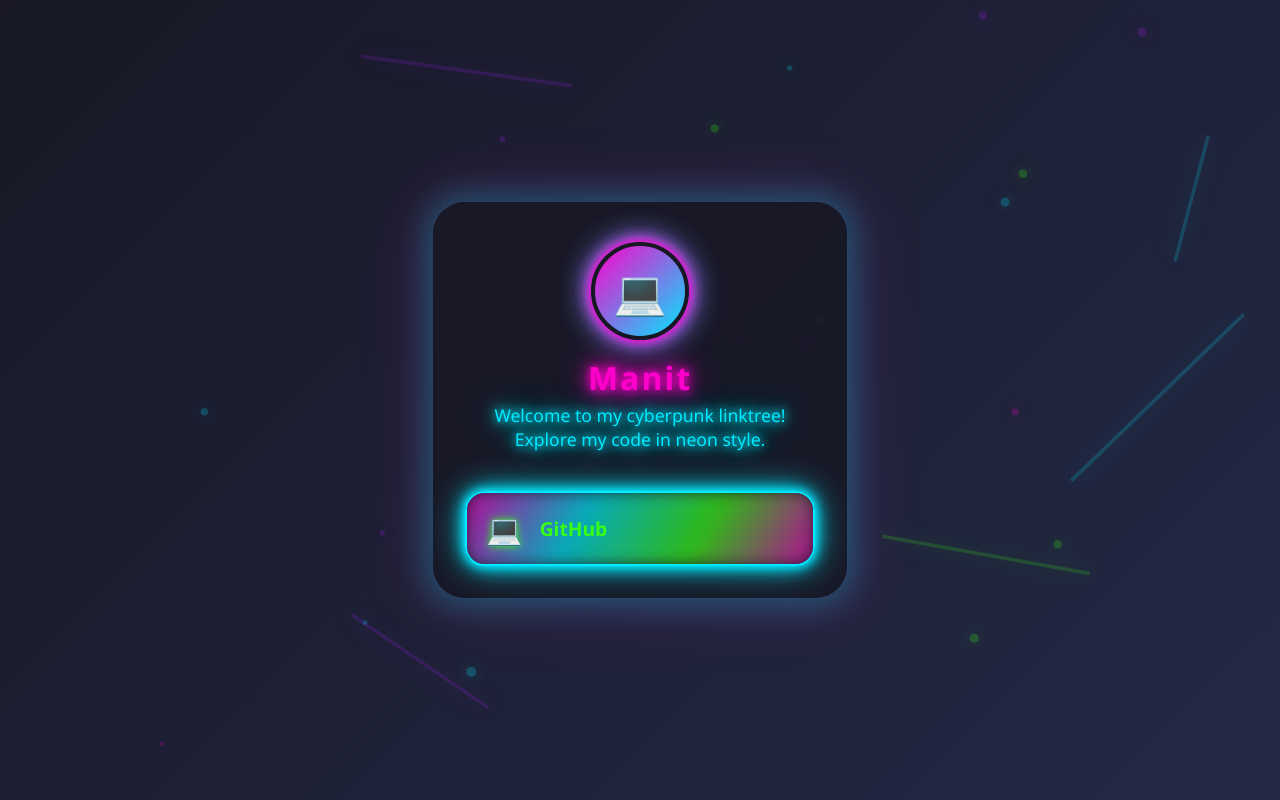
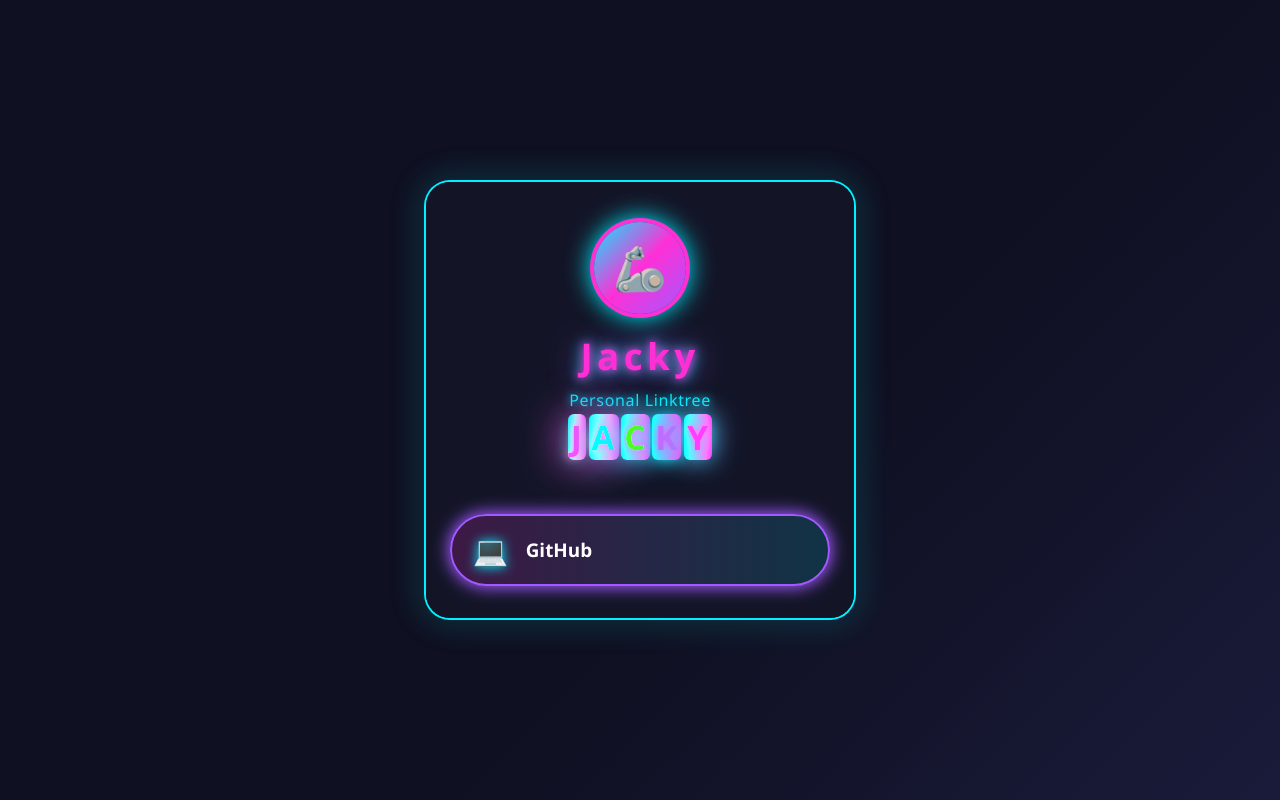
Before and after one commit to manit-deploy/linktree-vibrant-neon-links-2c3306c4, a plain HTML site: page index.html in a window 1280 px wide. Drawn offline with Linux system fonts and the light colour scheme.

Commit message:
Update linktree for vibrant-neon-links

```diff
--- a/index.html
+++ b/index.html
@@ -3,18 +3,16 @@
 <head>
     <meta charset="UTF-8">
     <meta name="viewport" content="width=device-width, initial-scale=1.0">
-    <title>Manit's Neon Linktree</title>
+    <title>Jacky | Neon Cyberpunk Linktree</title>
     <style>
         :root {
-            --neon-pink: #ff00cc;
-            --neon-blue: #00eaff;
-            --neon-purple: #a020f0;
+            --bg: #0f1021;
+            --neon-pink: #ff2fd6;
+            --neon-blue: #00f0ff;
+            --neon-purple: #a259ff;
             --neon-green: #39ff14;
-            --bg-dark: #181825;
             --text-main: #fff;
-            --glow-pink: 0 0 8px #ff00cc, 0 0 16px #ff00cc, 0 0 32px #ff00cc;
-            --glow-blue: 0 0 8px #00eaff, 0 0 16px #00eaff, 0 0 32px #00eaff;
-            --glow-green: 0 0 8px #39ff14, 0 0 16px #39ff14, 0 0 32px #39ff14;
+            --glow: 0 0 8px var(--neon-pink), 0 0 16px var(--neon-blue), 0 0 32px var(--neon-purple);
         }
         html, body {
             height: 100%;
@@ -23,74 +21,84 @@
         }
         body {
             min-height: 100vh;
-            min-width: 100vw;
-            background: linear-gradient(135deg, #181825 0%, #232946 100%);
+            background: linear-gradient(135deg, #0f1021 60%, #1a1b3a 100%);
+            color: var(--text-main);
             display: flex;
             align-items: center;
             justify-content: center;
             font-family: 'Orbitron', 'Segoe UI', 'Arial', sans-serif;
-            color: var(--text-main);
-            overflow: hidden;
-        }
-        .neon-bg {
-            position: fixed;
-            top: 0; left: 0; right: 0; bottom: 0;
-            z-index: 0;
-            pointer-events: none;
+            overflow-x: hidden;
         }
         .container {
-            position: relative;
-            z-index: 1;
-            background: rgba(24, 24, 37, 0.85);
-            border-radius: 2rem;
-            box-shadow: 0 0 32px 8px #00eaff44, 0 0 64px 16px #ff00cc22;
-            padding: 2.5rem 2rem 2rem 2rem;
-            max-width: 350px;
-            width: 90vw;
+            width: 100%;
+            max-width: 380px;
+            padding: 2.5rem 1.5rem 2rem 1.5rem;
+            background: rgba(20, 22, 40, 0.92);
+            border-radius: 1.5rem;
+            box-shadow: 0 0 32px 8px #0ff2, 0 0 0 2px var(--neon-blue);
             display: flex;
             flex-direction: column;
             align-items: center;
-            backdrop-filter: blur(2px);
+            position: relative;
+        }
+        .neon-title {
+            font-size: 2.3rem;
+            font-weight: 900;
+            letter-spacing: 0.12em;
+            margin-bottom: 0.2em;
+            color: var(--neon-pink);
+            text-shadow: 0 0 8px var(--neon-pink), 0 0 24px var(--neon-blue), 0 0 48px var(--neon-purple);
+            animation: flicker 2.5s infinite alternate;
+        }
+        @keyframes flicker {
+            0%, 100% { opacity: 1; text-shadow: var(--glow); }
+            45% { opacity: 0.85; text-shadow: 0 0 4px var(--neon-pink), 0 0 12px var(--neon-blue); }
+            50% { opacity: 0.7; text-shadow: 0 0 2px var(--neon-blue); }
+            55% { opacity: 0.85; text-shadow: 0 0 4px var(--neon-pink), 0 0 12px var(--neon-blue); }
         }
         .profile {
             display: flex;
             flex-direction: column;
             align-items: center;
-            margin-bottom: 2rem;
+            margin-bottom: 2.2rem;
         }
         .avatar {
-            width: 90px;
-            height: 90px;
+            width: 92px;
+            height: 92px;
             border-radius: 50%;
-            background: linear-gradient(135deg, var(--neon-pink), var(--neon-blue));
-            box-shadow: var(--glow-pink), var(--glow-blue);
+            background: linear-gradient(135deg, var(--neon-blue), var(--neon-pink), var(--neon-purple));
+            box-shadow: 0 0 0 4px var(--neon-pink), 0 0 24px 4px var(--neon-blue);
             display: flex;
             align-items: center;
             justify-content: center;
             font-size: 2.7rem;
             color: var(--text-main);
-            margin-bottom: 1rem;
-            border: 4px solid var(--bg-dark);
-            animation: avatarGlow 2.5s infinite alternate;
+            margin-bottom: 1.1rem;
+            position: relative;
+            overflow: hidden;
         }
-        @keyframes avatarGlow {
-            0% { box-shadow: var(--glow-pink), var(--glow-blue); }
-            100% { box-shadow: var(--glow-blue), var(--glow-pink); }
+        .avatar::after {
+            content: '';
+            position: absolute;
+            inset: 0;
+            border-radius: 50%;
+            box-shadow: 0 0 32px 8px var(--neon-pink), 0 0 64px 16px var(--neon-blue);
+            opacity: 0.25;
         }
-        .profile-name {
-            font-size: 2rem;
+        .username {
+            font-size: 1.25rem;
             font-weight: 700;
-            letter-spacing: 2px;
-            color: var(--neon-pink);
-            text-shadow: var(--glow-pink);
+            letter-spacing: 0.08em;
+            color: var(--neon-green);
+            text-shadow: 0 0 8px var(--neon-green), 0 0 24px var(--neon-blue);
             margin-bottom: 0.2rem;
         }
-        .profile-desc {
-            font-size: 1.1rem;
+        .subtitle {
+            font-size: 1rem;
             color: var(--neon-blue);
-            text-shadow: var(--glow-blue);
-            margin-bottom: 0.5rem;
-            text-align: center;
+            letter-spacing: 0.04em;
+            margin-bottom: 0.2rem;
+            text-shadow: 0 0 8px var(--neon-blue);
         }
         .links {
             width: 100%;
@@ -102,92 +110,99 @@
             display: flex;
             align-items: center;
             gap: 1.1rem;
-            background: rgba(24, 24, 37, 0.92);
-            border: 2px solid var(--neon-blue);
-            border-radius: 1.2rem;
-            padding: 1rem 1.2rem;
-            font-size: 1.2rem;
+            background: linear-gradient(90deg, rgba(255,47,214,0.18) 0%, rgba(0,240,255,0.14) 100%);
+            border: 2px solid var(--neon-purple);
+            border-radius: 2.5rem;
+            padding: 0.95rem 1.3rem;
+            font-size: 1.18rem;
             font-weight: 600;
-            color: var(--neon-green);
+            color: var(--text-main);
             text-decoration: none;
-            box-shadow: var(--glow-blue);
+            box-shadow: 0 0 16px 2px var(--neon-purple), 0 0 0 0 var(--neon-blue);
             transition:
                 background 0.25s cubic-bezier(.4,2,.6,1),
-                border 0.25s cubic-bezier(.4,2,.6,1),
-                color 0.25s cubic-bezier(.4,2,.6,1),
-                box-shadow 0.25s cubic-bezier(.4,2,.6,1),
+                box-shadow 0.22s cubic-bezier(.4,2,.6,1),
+                border 0.22s cubic-bezier(.4,2,.6,1),
+                color 0.22s cubic-bezier(.4,2,.6,1),
                 transform 0.18s cubic-bezier(.4,2,.6,1);
             position: relative;
             overflow: hidden;
         }
-        .link .icon {
-            font-size: 1.5em;
-            filter: drop-shadow(0 0 4px var(--neon-green));
-            transition: filter 0.2s;
-        }
         .link:hover, .link:focus {
             background: linear-gradient(90deg, var(--neon-pink) 0%, var(--neon-blue) 100%);
-            color: var(--text-main);
-            border-color: var(--neon-pink);
-            box-shadow: var(--glow-pink), var(--glow-blue), 0 0 24px 8px #39ff1488;
-            transform: scale(1.04) translateY(-2px);
+            color: #fff;
+            border-color: var(--neon-green);
+            box-shadow: 0 0 32px 8px var(--neon-blue), 0 0 64px 16px var(--neon-pink);
+            transform: scale(1.045) translateY(-2px);
         }
-        .link:hover .icon, .link:focus .icon {
-            filter: drop-shadow(0 0 8px var(--neon-pink));
+        .icon {
+            font-size: 1.5em;
+            filter: drop-shadow(0 0 6px var(--neon-blue));
+            transition: filter 0.22s;
         }
-        /* Glowing animated border */
-        .link::before {
-            content: '';
-            position: absolute;
-            inset: -2px;
-            border-radius: 1.2rem;
-            background: linear-gradient(120deg, var(--neon-pink), var(--neon-blue), var(--neon-green), var(--neon-pink));
-            z-index: 0;
-            opacity: 0.7;
-            filter: blur(8px);
-            transition: opacity 0.2s;
-            animation: borderGlow 2.5s linear infinite;
+        .link:hover .icon {
+            filter: drop-shadow(0 0 12px var(--neon-green));
         }
-        .link:hover::before, .link:focus::before {
-            opacity: 1;
+        /* Manit replaced with Jacky in neon cyberpunk style */
+        .neon-word {
+            display: flex;
+            gap: 0.18em;
+            margin-bottom: 1.2rem;
+            justify-content: center;
         }
-        .link > * {
-            position: relative;
-            z-index: 1;
+        .neon-letter {
+            font-size: 2.1rem;
+            font-weight: 800;
+            letter-spacing: 0.04em;
+            padding: 0 0.08em;
+            border-radius: 0.18em;
+            background: linear-gradient(90deg, var(--neon-blue) 0%, var(--neon-pink) 100%);
+            color: #fff;
+            text-shadow: 0 0 8px var(--neon-pink), 0 0 16px var(--neon-blue), 0 0 32px var(--neon-purple);
+            animation: neon-glow 2.2s infinite alternate;
         }
-        @keyframes borderGlow {
-            0% { filter: blur(8px) brightness(1); }
-            50% { filter: blur(12px) brightness(1.3); }
-            100% { filter: blur(8px) brightness(1); }
+        .neon-letter:nth-child(1) { color: var(--neon-pink); animation-delay: 0s; }
+        .neon-letter:nth-child(2) { color: var(--neon-blue); animation-delay: 0.2s; }
+        .neon-letter:nth-child(3) { color: var(--neon-green); animation-delay: 0.4s; }
+        .neon-letter:nth-child(4) { color: var(--neon-purple); animation-delay: 0.6s; }
+        .neon-letter:nth-child(5) { color: var(--neon-pink); animation-delay: 0.8s; }
+        @keyframes neon-glow {
+            0%, 100% { filter: brightness(1.2) drop-shadow(0 0 8px var(--neon-blue)); }
+            50% { filter: brightness(1.7) drop-shadow(0 0 24px var(--neon-pink)); }
         }
-        /* Responsive */
-        @media (max-width: 500px) {
+        @media (max-width: 480px) {
             .container {
-                padding: 1.2rem 0.5rem 1.5rem 0.5rem;
+                padding: 1.2rem 0.4rem 1.2rem 0.4rem;
                 max-width: 98vw;
             }
-            .profile-name {
+            .neon-title {
+                font-size: 1.5rem;
+            }
+            .neon-letter {
                 font-size: 1.3rem;
-            }
-            .profile-desc {
-                font-size: 0.95rem;
             }
             .avatar {
                 width: 64px;
                 height: 64px;
-                font-size: 2rem;
+                font-size: 1.5rem;
             }
         }
     </style>
 </head>
 <body>
-    <canvas class="neon-bg"></canvas>
     <main class="container">
-        <section class="profile">
-            <div class="avatar">💻</div>
-            <div class="profile-name">Manit</div>
-            <div class="profile-desc">Welcome to my cyberpunk linktree!<br>Explore my code in neon style.</div>
-        </section>
+        <div class="profile">
+            <div class="avatar">🦾</div>
+            <div class="neon-title">Jacky</div>
+            <div class="subtitle">Personal Linktree</div>
+            <div class="neon-word">
+                <span class="neon-letter">J</span>
+                <span class="neon-letter">A</span>
+                <span class="neon-letter">C</span>
+                <span class="neon-letter">K</span>
+                <span class="neon-letter">Y</span>
+            </div>
+        </div>
         <nav class="links">
             <a class="link" href="https://github.com/TECHINNNNNNNN/manit" target="_blank" rel="noopener noreferrer">
                 <span class="icon">💻</span>
@@ -196,85 +211,7 @@
         </nav>
     </main>
     <script>
-    // Animated neon background
-    const canvas = document.querySelector('.neon-bg');
-    const ctx = canvas.getContext('2d');
-    let w, h, dpr;
-    function resize() {
-        dpr = window.devicePixelRatio || 1;
-        w = window.innerWidth;
-        h = window.innerHeight;
-        canvas.width = w * dpr;
-        canvas.height = h * dpr;
-        canvas.style.width = w + 'px';
-        canvas.style.height = h + 'px';
-        ctx.setTransform(1,0,0,1,0,0);
-        ctx.scale(dpr, dpr);
-    }
-    resize();
-    window.addEventListener('resize', resize);
-    // Neon moving lines and dots
-    const neonColors = ['#ff00cc', '#00eaff', '#39ff14', '#a020f0'];
-    const lines = Array.from({length: 7}, () => ({
-        x: Math.random() * window.innerWidth,
-        y: Math.random() * window.innerHeight,
-        len: 120 + Math.random() * 120,
-        angle: Math.random() * Math.PI * 2,
-        speed: 0.3 + Math.random() * 0.7,
-        color: neonColors[Math.floor(Math.random()*neonColors.length)]
-    }));
-    const dots = Array.from({length: 18}, () => ({
-        x: Math.random() * window.innerWidth,
-        y: Math.random() * window.innerHeight,
-        r: 2 + Math.random() * 3,
-        dx: -0.5 + Math.random(),
-        dy: -0.5 + Math.random(),
-        color: neonColors[Math.floor(Math.random()*neonColors.length)]
-    }));
-    function animate() {
-        ctx.clearRect(0,0,w,h);
-        // Draw lines
-        for (const l of lines) {
-            ctx.save();
-            ctx.globalAlpha = 0.18;
-            ctx.shadowColor = l.color;
-            ctx.shadowBlur = 24;
-            ctx.strokeStyle = l.color;
-            ctx.lineWidth = 3.5;
-            ctx.beginPath();
-            ctx.moveTo(l.x, l.y);
-            ctx.lineTo(l.x + Math.cos(l.angle)*l.len, l.y + Math.sin(l.angle)*l.len);
-            ctx.stroke();
-            ctx.restore();
-            l.x += Math.cos(l.angle) * l.speed;
-            l.y += Math.sin(l.angle) * l.speed;
-            if (l.x < -l.len || l.x > w+l.len || l.y < -l.len || l.y > h+l.len) {
-                l.x = Math.random() * w;
-                l.y = Math.random() * h;
-                l.angle = Math.random() * Math.PI * 2;
-            }
-        }
-        // Draw dots
-        for (const d of dots) {
-            ctx.save();
-            ctx.globalAlpha = 0.22;
-            ctx.shadowColor = d.color;
-            ctx.shadowBlur = 16;
-            ctx.fillStyle = d.color;
-            ctx.beginPath();
-            ctx.arc(d.x, d.y, d.r, 0, Math.PI*2);
-            ctx.fill();
-            ctx.restore();
-            d.x += d.dx;
-            d.y += d.dy;
-            if (d.x < -10 || d.x > w+10 || d.y < -10 || d.y > h+10) {
-                d.x = Math.random() * w;
-                d.y = Math.random() * h;
-            }
-        }
-        requestAnimationFrame(animate);
-    }
-    animate();
+        // No additional JS needed for this page
     </script>
 </body>
 </html>
```
